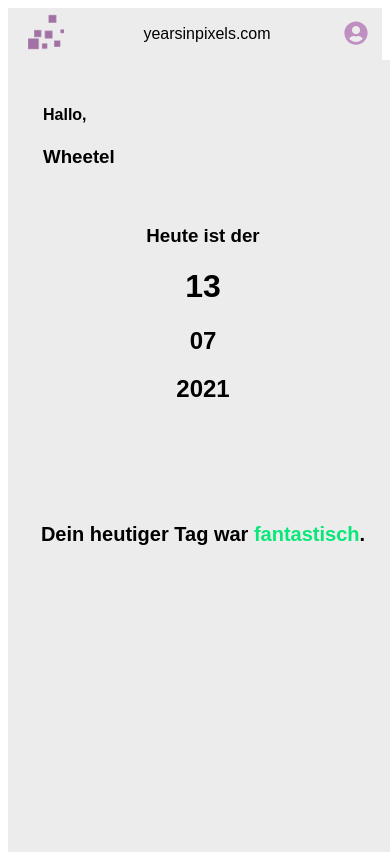
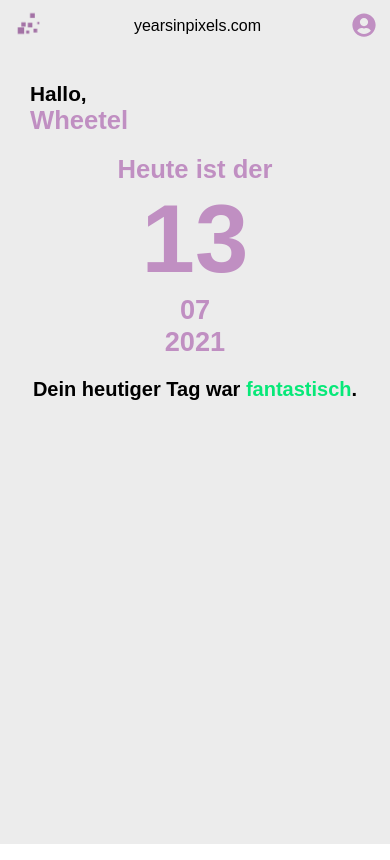
Before and after one commit to danielgran/yearsinpixels_frontend, a Vue app: page /dashboard in a window 390 px wide. Built offline with nearby package versions, Linux system fonts and the light colour scheme; a web font is replaced by a local one.

Commit message:
Made more responsive

```diff
--- a/src/static/Dashboard/Dashboard.css
+++ b/src/static/Dashboard/Dashboard.css
@@ -1,21 +1,14 @@
 #dashboard {
-  display: flex;
-  flex-direction: column;
-  justify-content: center;
-  align-items: center;
   background: #ECECEC;
   height: 100%;
 }
 
 #container {
-  display: flex;
-  flex-direction: column;
-  justify-content: center;
+  height: inherit;
+  width: 100%;
   align-items: center;
   background: #ECECEC;
   max-width: 960px;
-  width: 100%;
-  height: inherit;
 }
 
 @media only screen and (min-width: 960px) {
@@ -25,29 +18,32 @@
   }
 }
 
-
 #content {
-  width: 100%;
-  height: 100%;
+  height: max-content;
   display: flex;
+  margin: 30px;
   flex-direction: column;
+  justify-content: space-between;
 }
 
 #greeting {
-  margin: 25px 0 0 35px
 }
 
-#greeting h4 {
-  color: black;
+#greeting h4 {
+  color: #010101;
 }
 
 #date {
   text-align: center;
-  margin: 20px 0 0 0;
+  margin: 20px 0 20px 0;
 }
 
+#date h1 {
+  font-size: 6.0rem;
+}
+
+
 #daystatus {
-  margin-top: 80px;
   text-align: center;
 }
 
--- a/src/static/Header/Header.css
+++ b/src/static/Header/Header.css
@@ -1,5 +1,5 @@
 #header {
-  height: 52px;
+  height: 43px;
   width: 100%;
   display: flex;
   justify-content: space-between;
@@ -7,9 +7,26 @@
   background: transparent;
 }
 
+@media only screen and (min-width: 380px) {
+  #header {
+    height: 52px;
+  }
+}
+
+
 .header-item {
   display: flex;
   justify-content: center;
   align-items: center;
   margin: 0 14px 0 14px;
 }
+
+#logo {
+ width: 29px;
+}
+
+
+span {
+  color: #c08fc2;
+  font-size: 24px;
+}
--- a/src/static/Header/Header.vue
+++ b/src/static/Header/Header.vue
@@ -4,7 +4,7 @@
       <div class="header-item">
         <a>
           <router-link to="/">
-            <img src="@/assets/icon_512_8bit.png" style="width: 48px" />
+            <img id="logo" src="@/assets/icon_512_8bit.png" />
           </router-link>
         </a>
       </div>
@@ -14,8 +14,8 @@
         </p>
       </div>
       <div class="header-item">
-        <span style="color: #c08fc2; font-size: 24px">
-          <i class="fas fa-user-circle" style="padding: 0; margin: 0" />
+        <span>
+          <i class="fas fa-user-circle" />
         </span>
       </div>
     </div>
--- a/src/vue/App.vue
+++ b/src/vue/App.vue
@@ -17,7 +17,3 @@ export default defineComponent({
   }
 });
 </script>
-
-<style scoped>
-@import "../static/css/style.css";
-</style>
--- a/src/vue/VueInstance/DefaultVueInstance.ts
+++ b/src/vue/VueInstance/DefaultVueInstance.ts
@@ -1,7 +1,10 @@
-
 // UI and stuff
 import "@fortawesome/fontawesome-free/css/all.css";
 import "@fortawesome/fontawesome-free/js/all.js";
+
+// Global CSS defines
+import "@/static/css/style.css"
+
 
 import { createApp } from 'vue';
 
```
